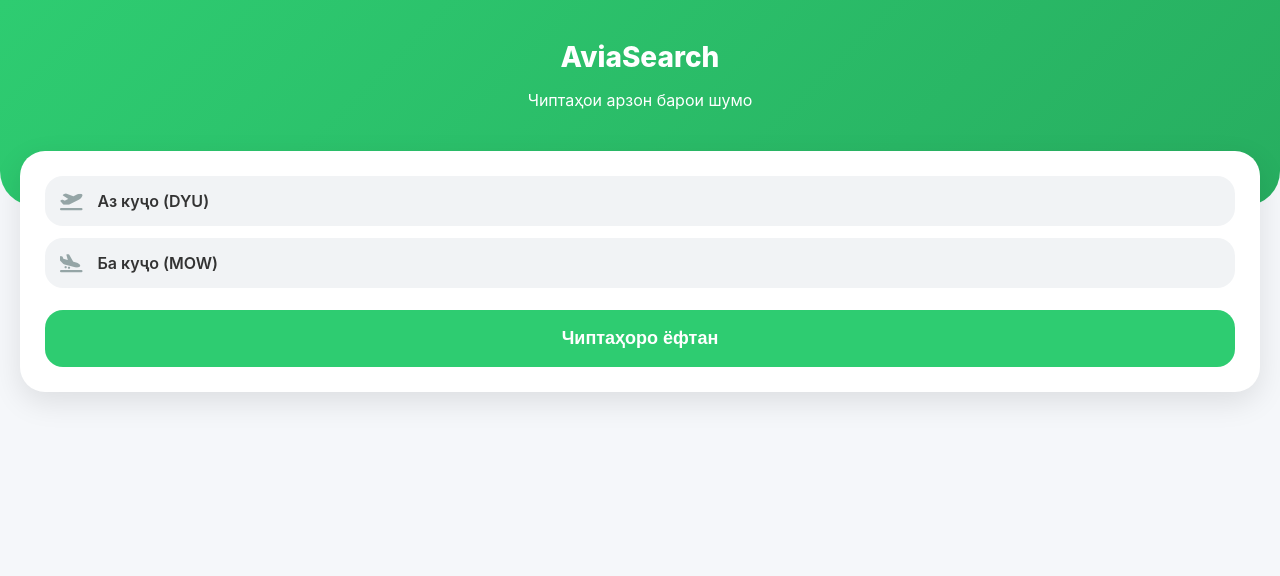
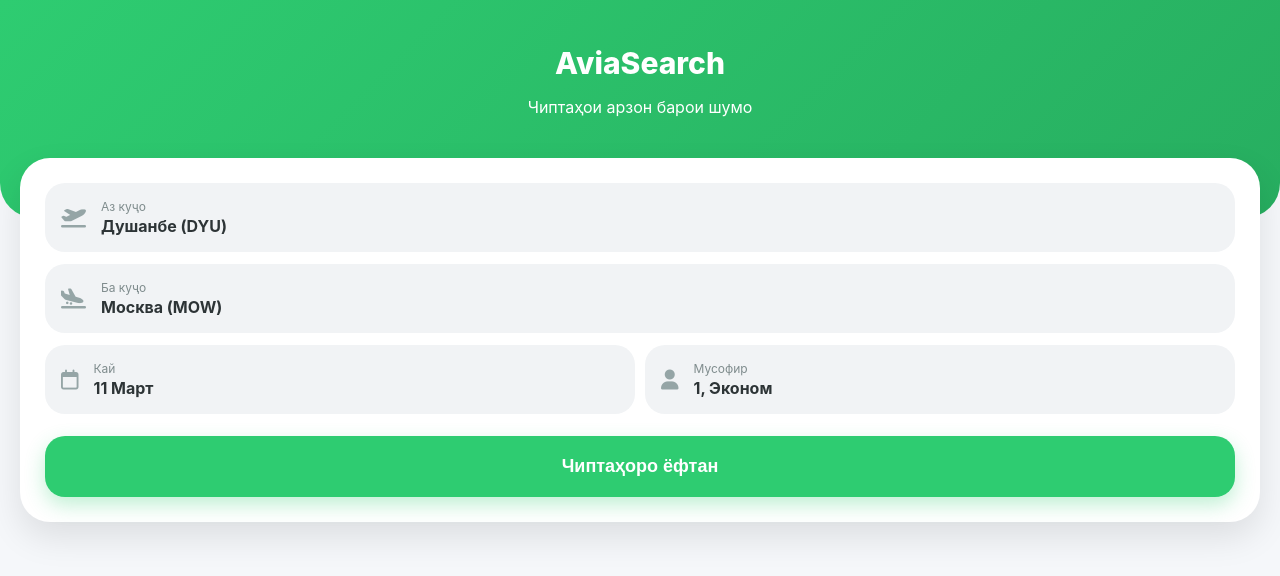
Before and after one commit to OSON-SAVDO/my-travel-app, a Flask app: page / in a window 1280 px wide. Shown: the top 576 px of the page. Run offline with Flask 3, Linux system fonts and the light colour scheme.

Commit message:
Update title and styling in index.html

```diff
--- a/templates/index.html
+++ b/templates/index.html
@@ -3,45 +3,49 @@
 <head>
     <meta charset="UTF-8">
     <meta name="viewport" content="width=device-width, initial-scale=1.0, maximum-scale=1.0, user-scalable=no">
-    <title>Avia Premium Search</title>
+    <title>AviaSearch Pro</title>
     <link href="https://cdnjs.cloudflare.com/ajax/libs/font-awesome/6.0.0/css/all.min.css" rel="stylesheet">
     <style>
-        :root { --main: #2ecc71; --bg: #f5f7fa; --gray: #95a5a6; }
-        body { font-family: -apple-system, sans-serif; background: var(--bg); margin: 0; overflow-x: hidden; }
+        :root { --main: #2ecc71; --bg: #f5f7fa; --text: #2d3436; }
+        body { font-family: -apple-system, sans-serif; background: var(--bg); margin: 0; padding-bottom: 20px; color: var(--text); }
 
-        /* Header */
-        .header { background: linear-gradient(135deg, #2ecc71, #27ae60); padding: 40px 20px 80px 20px; border-radius: 0 0 35px 35px; color: white; text-align: center; }
-        .header h1 { margin: 0; font-size: 28px; font-weight: 800; }
+        .header { background: linear-gradient(135deg, #2ecc71, #27ae60); padding: 45px 20px 85px 20px; border-radius: 0 0 35px 35px; color: white; text-align: center; }
+        .header h1 { margin: 0; font-size: 30px; font-weight: 800; }
 
-        /* Search Box */
-        .search-container { background: white; margin: -55px 20px 20px 20px; padding: 25px; border-radius: 25px; box-shadow: 0 10px 30px rgba(0,0,0,0.1); }
-        .input-item { background: #f1f3f5; padding: 15px; border-radius: 18px; margin-bottom: 12px; display: flex; align-items: center; cursor: pointer; }
-        .input-item i { color: var(--gray); margin-right: 15px; font-size: 18px; }
-        .input-item span { font-size: 16px; font-weight: 600; color: #333; }
+        .search-card { background: white; margin: -60px 20px 20px 20px; padding: 25px; border-radius: 30px; box-shadow: 0 15px 35px rgba(0,0,0,0.1); }
+        .row-input { background: #f1f3f5; padding: 16px; border-radius: 20px; margin-bottom: 12px; display: flex; align-items: center; cursor: pointer; transition: 0.2s; }
+        .row-input:active { background: #e9ecef; }
+        .row-input i { color: #95a5a6; margin-right: 15px; font-size: 20px; }
+        .row-input div { display: flex; flex-direction: column; }
+        .label { font-size: 12px; color: #7f8c8d; margin-bottom: 2px; }
+        .value { font-size: 16px; font-weight: 700; }
 
-        .btn-find { background: var(--main); color: white; border: none; width: 100%; padding: 18px; border-radius: 18px; font-size: 18px; font-weight: 800; cursor: pointer; margin-top: 10px; }
+        .btn-main { background: var(--main); color: white; border: none; width: 100%; padding: 20px; border-radius: 20px; font-size: 18px; font-weight: 800; cursor: pointer; box-shadow: 0 8px 20px rgba(46, 204, 113, 0.3); margin-top: 10px; }
 
-        /* Modal (Саҳифаи интихоби шаҳр мисли видео) */
-        .modal { position: fixed; top: 0; left: 0; width: 100%; height: 100%; background: white; z-index: 1000; display: none; flex-direction: column; animation: slideUp 0.3s ease-out; }
-        @keyframes slideUp { from { transform: translateY(100%); } to { transform: translateY(0); } }
+        /* Модалҳо */
+        .full-modal { position: fixed; top: 0; left: 0; width: 100%; height: 100%; background: white; z-index: 2000; display: none; flex-direction: column; animation: slideIn 0.3s ease-out; }
+        @keyframes slideIn { from { transform: translateY(100%); } to { transform: translateY(0); } }
 
-        .modal-header { padding: 20px; display: flex; align-items: center; border-bottom: 1px solid #eee; }
-        .modal-header input { flex: 1; border: none; padding: 10px; font-size: 18px; outline: none; }
-        .close-modal { font-size: 24px; color: var(--gray); cursor: pointer; padding-right: 15px; }
+        .modal-top { padding: 20px; display: flex; align-items: center; border-bottom: 1px solid #eee; }
+        .modal-top input { flex: 1; border: none; padding: 12px; font-size: 18px; outline: none; background: #f8f9fa; border-radius: 12px; }
 
-        .city-list { overflow-y: auto; padding: 10px 20px; }
-        .city-item { padding: 15px 0; border-bottom: 1px solid #f9f9f9; display: flex; align-items: center; }
-        .city-item i { color: #ccc; margin-right: 15px; }
-        .city-name { font-weight: 600; flex: 1; }
-        .city-code { color: var(--gray); font-size: 14px; }
+        /* Тақвими касбӣ (мисли сонияи 0:09) */
+        .calendar-grid { display: grid; grid-template-columns: repeat(7, 1fr); padding: 15px; text-align: center; }
+        .day-header { font-size: 12px; color: #e74c3c; font-weight: bold; padding-bottom: 10px; }
+        .day-box { padding: 12px 5px; border-radius: 12px; position: relative; cursor: pointer; }
+        .day-box.today { background: #f1f3f5; }
+        .day-num { font-size: 16px; font-weight: 600; }
+        .day-price { font-size: 9px; color: var(--main); font-weight: bold; margin-top: 4px; }
 
-        /* Skeleton Loading */
-        .skeleton { height: 150px; background: linear-gradient(90deg, #f0f0f0 25%, #f8f8f8 50%, #f0f0f0 75%); background-size: 200% 100%; animation: loading 1.5s infinite; border-radius: 25px; margin: 20px; }
-        @keyframes loading { 0% { background-position: 200% 0; } 100% { background-position: -200% 0; } }
+        /* Tickets & Skeleton */
+        .skeleton { height: 160px; background: #eee; border-radius: 25px; margin: 20px; animation: pulse 1.5s infinite; }
+        @keyframes pulse { 50% { opacity: 0.5; } }
 
-        /* Tickets */
-        .ticket { background: white; margin: 15px; padding: 20px; border-radius: 25px; box-shadow: 0 4px 15px rgba(0,0,0,0.03); }
-        .price { font-size: 22px; font-weight: 900; color: var(--main); }
+        .ticket { background: white; margin: 20px; padding: 25px; border-radius: 25px; box-shadow: 0 5px 20px rgba(0,0,0,0.04); }
+        .t-price { font-size: 24px; font-weight: 900; color: #333; }
+        .t-route { display: flex; justify-content: space-between; margin: 20px 0; align-items: center; }
+        .t-line { flex-grow: 1; height: 1px; border-top: 2px dashed #ddd; margin: 0 20px; position: relative; }
+        .t-line::after { content: '✈️'; position: absolute; top: -12px; left: 45%; font-size: 12px; background: white; padding: 0 5px; }
     </style>
 </head>
 <body>
@@ -51,92 +55,104 @@
     <p>Чиптаҳои арзон барои шумо</p>
 </div>
 
-<div class="search-container">
-    <div class="input-item" onclick="openModal('origin')">
+<div class="search-card">
+    <div class="row-input" onclick="openCityModal('origin')">
         <i class="fas fa-plane-departure"></i>
-        <span id="label-origin">Аз куҷо (DYU)</span>
+        <div><span class="label">Аз куҷо</span><span class="value" id="v-origin">Душанбе (DYU)</span></div>
     </div>
-    <div class="input-item" onclick="openModal('destination')">
+    <div class="row-input" onclick="openCityModal('dest')">
         <i class="fas fa-plane-arrival"></i>
-        <span id="label-dest">Ба куҷо (MOW)</span>
+        <div><span class="label">Ба куҷо</span><span class="value" id="v-dest">Москва (MOW)</span></div>
     </div>
-    <button class="btn-find" onclick="searchFlights()">Чиптаҳоро ёфтан</button>
+    <div style="display: flex; gap: 10px;">
+        <div class="row-input" style="flex: 1;" onclick="openCalendar()">
+            <i class="far fa-calendar"></i>
+            <div><span class="label">Кай</span><span class="value" id="v-date">11 Март</span></div>
+        </div>
+        <div class="row-input" style="flex: 1;">
+            <i class="fas fa-user"></i>
+            <div><span class="label">Мусофир</span><span class="value">1, Эконом</span></div>
+        </div>
+    </div>
+    <button class="btn-main" onclick="startSearch()">Чиптаҳоро ёфтан</button>
 </div>
 
 <div id="results"></div>
 
-<div id="cityModal" class="modal">
-    <div class="modal-header">
-        <span class="close-modal" onclick="closeModal()">&times;</span>
-        <input type="text" id="citySearch" placeholder="Шаҳр ё фурудгоҳ" oninput="filterCities()">
-    </div>
-    <div class="city-list" id="cityList">
-        </div>
+<div id="m-city" class="full-modal">
+    <div class="modal-top"><span onclick="closeModals()" style="font-size:25px; padding-right:15px;">&times;</span><input type="text" placeholder="Шаҳр ё фурудгоҳ"></div>
+    <div style="padding: 20px;" id="city-list"></div>
+</div>
+
+<div id="m-cal" class="full-modal">
+    <div class="modal-top"><span onclick="closeModals()" style="font-size:25px; padding-right:15px;">&times;</span><h3 style="margin:0">Интихоби сана</h3></div>
+    <div class="calendar-grid" id="cal-grid"></div>
 </div>
 
 <script>
-    let currentTarget = '';
-    const cities = [
-        { name: 'Душанбе', code: 'DYU', country: 'Тоҷикистон' },
-        { name: 'Хуҷанд', code: 'LBD', country: 'Тоҷикистон' },
-        { name: 'Москва', code: 'MOW', country: 'Русия' },
-        { name: 'Истанбул', code: 'IST', country: 'Туркия' },
-        { name: 'Дубай', code: 'DXB', country: 'АМА' },
-        { name: 'Тошканд', code: 'TAS', country: 'Ӯзбекистон' }
-    ];
+    let searchData = { origin: 'DYU', dest: 'MOW', date: '2026-03-11' };
 
-    function openModal(target) {
-        currentTarget = target;
-        document.getElementById('cityModal').style.display = 'flex';
-        filterCities();
+    function openCityModal(type) {
+        const list = document.getElementById('city-list');
+        list.innerHTML = `
+            <div style="padding:15px 0; border-bottom:1px solid #eee;" onclick="setCity('${type}','Душанбе','DYU')"><b>Душанбе</b> <small>DYU</small></div>
+            <div style="padding:15px 0; border-bottom:1px solid #eee;" onclick="setCity('${type}','Москва','MOW')"><b>Москва</b> <small>MOW</small></div>
+            <div style="padding:15px 0; border-bottom:1px solid #eee;" onclick="setCity('${type}','Хуҷанд','LBD')"><b>Хуҷанд</b> <small>LBD</small></div>
+        `;
+        document.getElementById('m-city').style.display = 'flex';
     }
 
-    function closeModal() {
-        document.getElementById('cityModal').style.display = 'none';
+    function setCity(type, name, code) {
+        document.getElementById(`v-${type}`).innerText = `${name} (${code})`;
+        searchData[type] = code;
+        closeModals();
     }
 
-    function selectCity(name, code) {
-        document.getElementById(`label-${currentTarget}`).innerText = `${name} (${code})`;
-        document.getElementById(`label-${currentTarget}`).dataset.code = code;
-        closeModal();
+    function openCalendar() {
+        const grid = document.getElementById('cal-grid');
+        grid.innerHTML = '<div class="day-header">Дш</div><div class="day-header">Сш</div><div class="day-header">Чш</div><div class="day-header">Пш</div><div class="day-header">Ҷм</div><div class="day-header" style="color:#2ecc71">Шб</div><div class="day-header" style="color:#2ecc71">Як</div>';
+        for(let i=1; i<=31; i++) {
+            grid.innerHTML += `<div class="day-box ${i==11?'today':''}" onclick="setDate(${i})">
+                <div class="day-num">${i}</div>
+                <div class="day-price">${Math.floor(Math.random()*2000)+500}</div>
+            </div>`;
+        }
+        document.getElementById('m-cal').style.display = 'flex';
     }
 
-    function filterCities() {
-        const query = document.getElementById('citySearch').value.toLowerCase();
-        const list = document.getElementById('cityList');
-        list.innerHTML = '';
-        cities.filter(c => c.name.toLowerCase().includes(query)).forEach(c => {
-            list.innerHTML += `
-                <div class="city-item" onclick="selectCity('${c.name}', '${c.code}')">
-                    <i class="fas fa-city"></i>
-                    <div class="city-name">${c.name} <br><small style="color:#aaa">${c.country}</small></div>
-                    <div class="city-code">${c.code}</div>
-                </div>`;
-        });
+    function setDate(d) {
+        document.getElementById('v-date').innerText = `${d} Март`;
+        closeModals();
     }
 
-    async function searchFlights() {
-        const results = document.getElementById('results');
-        const origin = document.getElementById('label-origin').dataset.code || 'DYU';
-        const dest = document.getElementById('label-dest').dataset.code || 'MOW';
+    function closeModals() {
+        document.querySelectorAll('.full-modal').forEach(m => m.style.display = 'none');
+    }
 
-        results.innerHTML = '<div class="skeleton"></div><div class="skeleton"></div>';
+    async function startSearch() {
+        const resDiv = document.getElementById('results');
+        resDiv.innerHTML = '<div class="skeleton"></div><div class="skeleton"></div>';
 
-        const res = await fetch(`/api/search?origin=${origin}&destination=${dest}`);
-        const data = await res.json();
+        const response = await fetch(`/api/search?origin=${searchData.origin}&destination=${searchData.dest}`);
+        const data = await response.json();
 
-        results.innerHTML = '';
+        resDiv.innerHTML = '';
         if(data.success && data.data.length > 0) {
             data.data.forEach(f => {
-                results.innerHTML += `
+                resDiv.innerHTML += `
                     <div class="ticket">
-                        <div class="price">${f.price} TJS</div>
-                        <div style="margin-top:10px; font-weight:bold;">${f.origin} ✈️ ${f.destination}</div>
-                        <div style="font-size:12px; color:gray; margin-top:5px;">Ширкат: ${f.airline}</div>
+                        <div class="t-price">${f.price} TJS</div>
+                        <div class="t-route">
+                            <div><div style="font-size:20px; font-weight:bold;">08:30</div><small>${f.origin}</small></div>
+                            <div class="t-line"></div>
+                            <div style="text-align:right;"><div style="font-size:20px; font-weight:bold;">12:00</div><small>${f.destination}</small></div>
+                        </div>
+                        <div style="display:flex; justify-content:space-between; align-items:center;">
+                            <span style="font-weight:700; color:#7f8c8d;">${f.airline}</span>
+                            <a href="#" style="background:#ff9f43; color:white; padding:10px 20px; border-radius:12px; text-decoration:none; font-weight:bold;">Харидан</a>
+                        </div>
                     </div>`;
             });
-        } else {
-            results.innerHTML = '<p style="text-align:center; padding:20px;">Маълумот ёфт нашуд</p>';
         }
     }
 </script>
```
